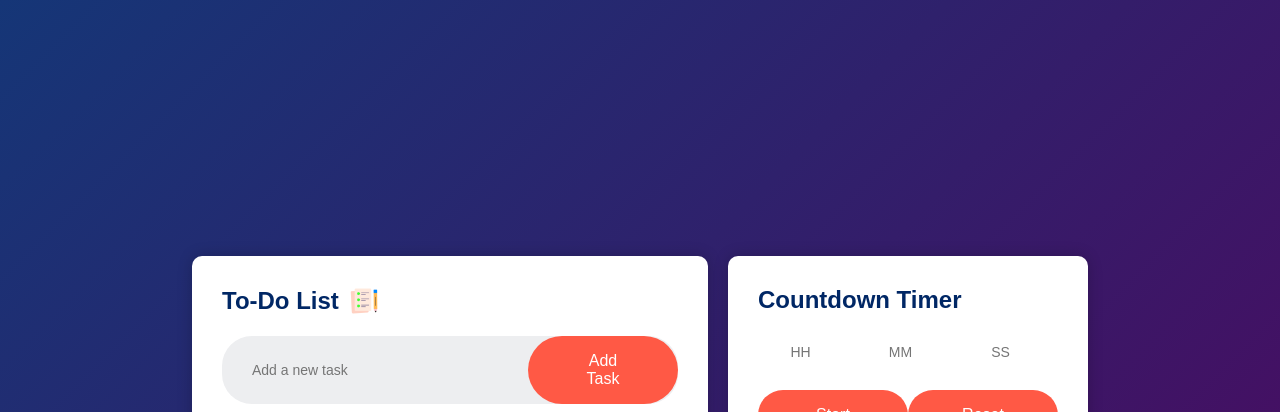
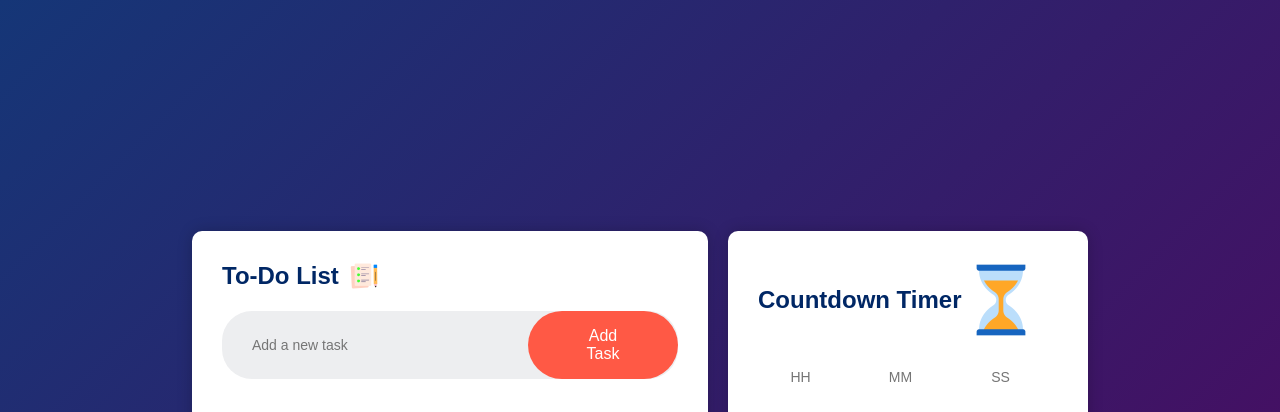
Before and after one commit to haikalrth/list-timer, a plain HTML site: page index.html in a window 1280 px wide. Shown: the top 412 px of the page. Drawn offline with Linux system fonts and the light colour scheme.

Commit message:
Update index.html

```diff
--- a/index.html
+++ b/index.html
@@ -18,7 +18,7 @@
         </div>
 
         <div class="countdown-container">
-            <h2>Countdown Timer</h2>
+            <h2>Countdown Timer<img src="images/clockicon.png" alt=""></h2>
             <div class="time-inputs">
                 <input id="hours" type="number" placeholder="HH">
                 <input id="minutes" type="number" placeholder="MM">
```
